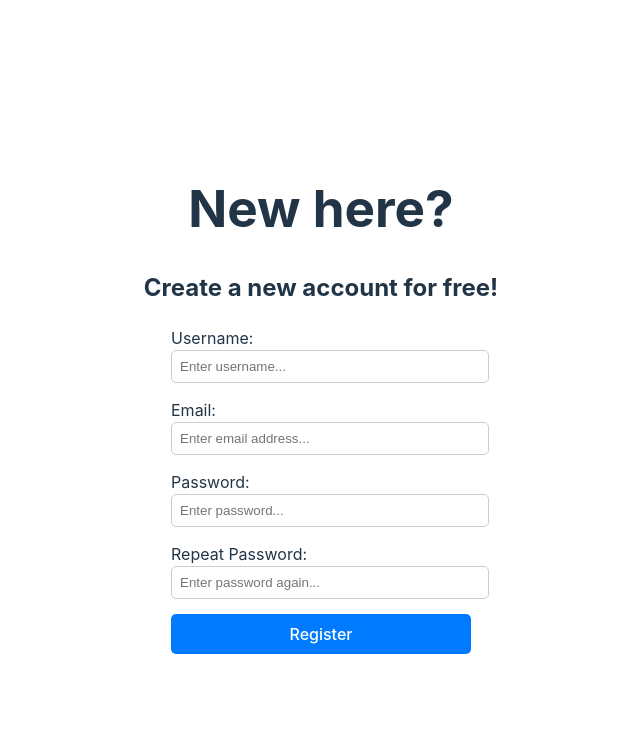
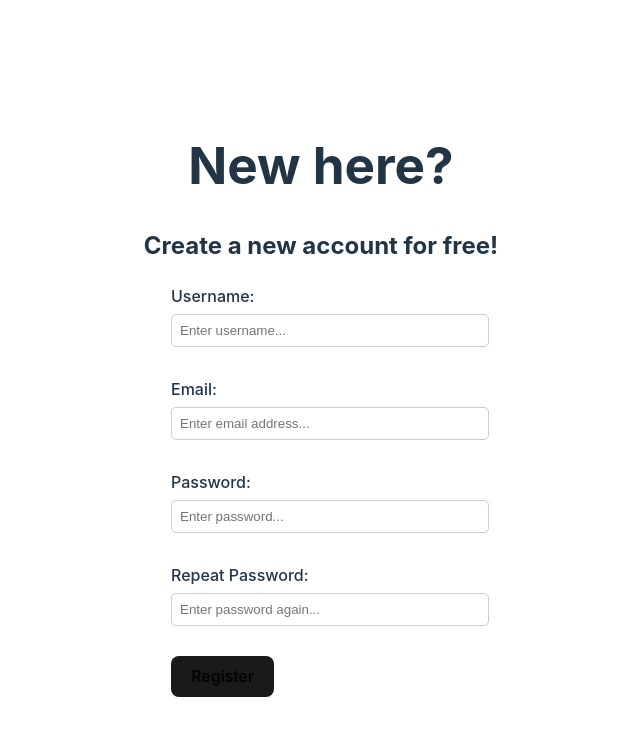
Before and after one commit to robbdouglas/hearthstone-battlegrounds-stats, a React (Vite) app: page /register in a window 1280 px wide. Shown: the top 736 px of the page, without its empty margins (319-959 px from the left). Built offline with nearby package versions, Linux system fonts and the light colour scheme.

Commit message:
add css to register

```diff
--- a/src/styles/Register.css
+++ b/src/styles/Register.css
@@ -2,7 +2,7 @@
 
 .register-welcome {
   text-align: center;
-  margin-bottom: 20px;
+  margin-bottom: 10px;
 }
 
 .register-form {
@@ -12,32 +12,36 @@
 }
 
 .register-form form {
-  width: 300px; /* Ändere die Breite nach Bedarf */
+  width: 300px;
 }
 
 .register-form label {
-  margin-bottom: 10px;
+  font-size: 1em;
+  font-weight: 500;
+  margin-bottom: 6px;
 }
 
 .register-form input {
   width: 100%;
   padding: 8px;
-  margin-bottom: 15px;
+  margin-top: 6px;
+  margin-bottom: 30px;
   border: 1px solid #ccc;
   border-radius: 5px;
 }
 
 .register-form button {
-  width: 100%;
-  padding: 10px;
-  background-color: #007bff;
-  color: #fff;
-  border: none;
-  border-radius: 5px;
+  border-radius: 8px;
+  border: 1px solid transparent;
+  padding: 0.6em 1.2em;
+  font-size: 1em;
+  font-weight: 500;
+  font-family: inherit;
+  background-color: #1a1a1a;
   cursor: pointer;
-  transition: background-color 0.3s ease;
+  transition: border-color 0.25s;
 }
 
-.register-form button:hover {
-  background-color: #0056b3;
+form button:hover {
+  border-color: #646cff;
 }
```
